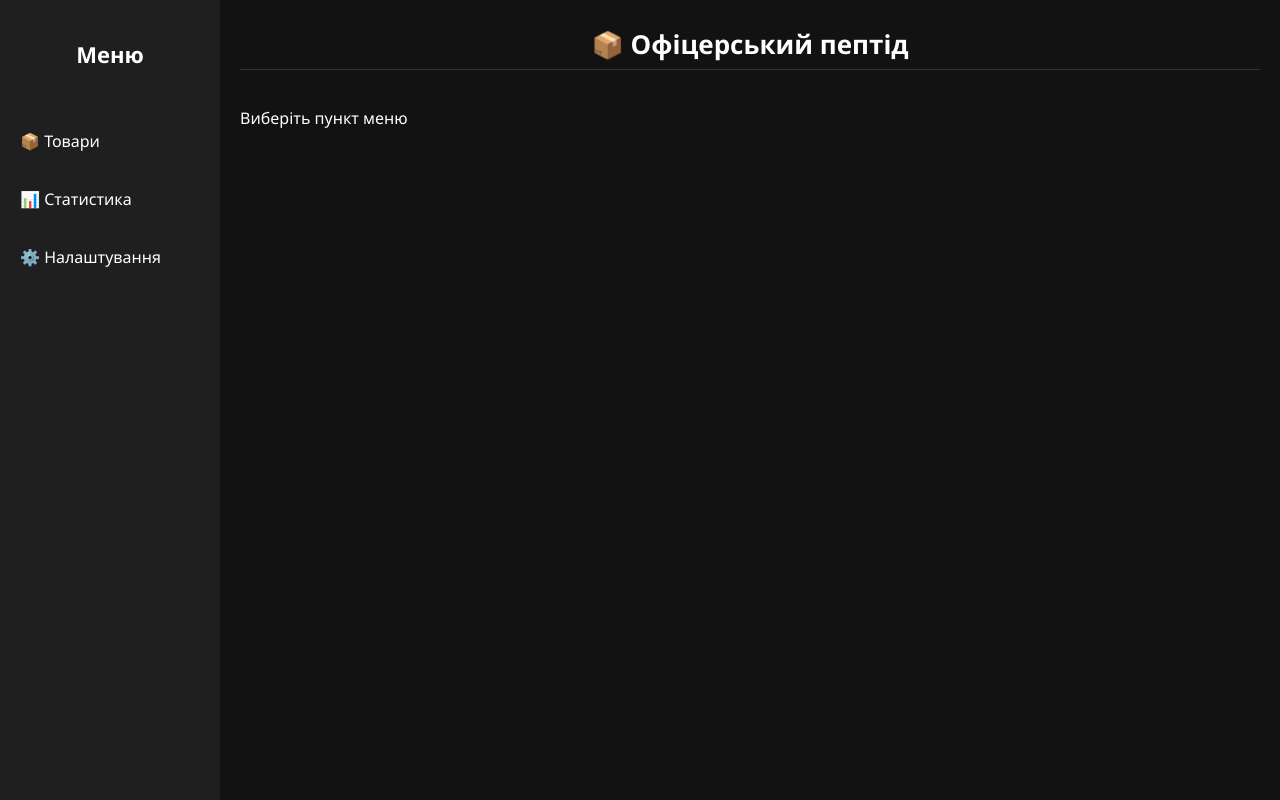
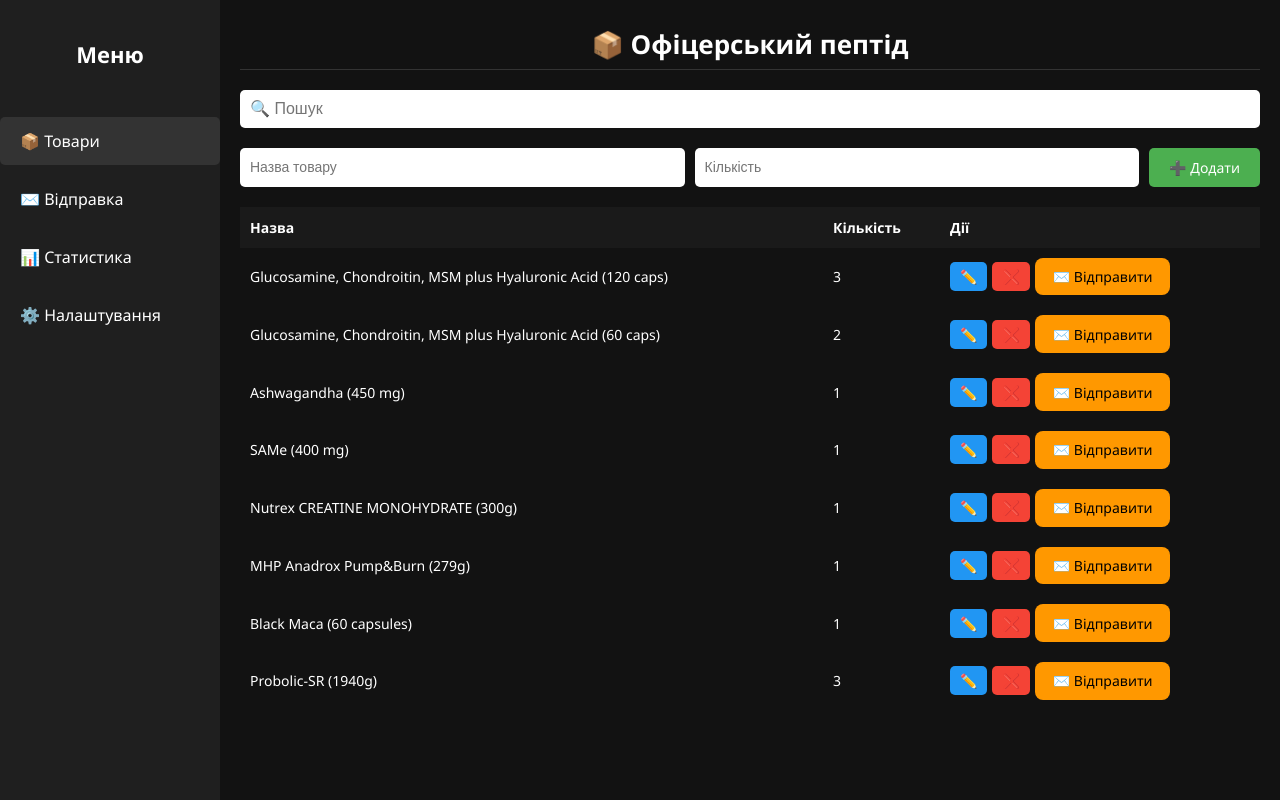
Before and after one commit to Rezzyyq/sportpit-app, a React (Vite) app: page / in a window 1280 px wide. Built offline with nearby package versions, Linux system fonts and the light colour scheme.

Commit message:
Оновлення 1.5 (Оновлення сайту)

```diff
--- a/src/App.css
+++ b/src/App.css
@@ -1,16 +1,35 @@
+/* Теми */
+:root[data-theme='dark'] {
+  --bg-color: #121212;
+  --text-color: #fff;
+  --sidebar-bg: #1f1f1f;
+  --header-border: #333;
+  --table-even: #1f1f1f;
+  --table-odd: #2a2a2a;
+  --button-send: #ff9800;
+}
+
+:root[data-theme='light'] {
+  --bg-color: #f4f4f4;
+  --text-color: #000;
+  --sidebar-bg: #e0e0e0;
+  --header-border: #ccc;
+  --table-even: #fff;
+  --table-odd: #f0f0f0;
+  --button-send: #ff9800;
+}
+
 /* Основні стилі */
 html, body, #root {
   height: 100%;
   margin: 0;
   font-family: 'Segoe UI', sans-serif;
-  background: #121212;
-  color: #fff;
+  background: var(--bg-color);
+  color: var(--text-color);
   box-sizing: border-box;
 }
 
-*, *::before, *::after {
-  box-sizing: inherit;
-}
+*, *::before, *::after { box-sizing: inherit; }
 
 /* Контейнер додатку */
 .app {
@@ -22,7 +41,7 @@
 /* Sidebar */
 .sidebar {
   width: 220px;
-  background: #1f1f1f;
+  background: var(--sidebar-bg);
   display: flex;
   flex-direction: column;
   align-items: center;
@@ -31,17 +50,8 @@
   flex-shrink: 0;
 }
 
-.sidebar h2 {
-  margin-bottom: 30px;
-  font-size: 22px;
-}
-
-.sidebar ul {
-  list-style: none;
-  padding: 0;
-  width: 100%;
-}
-
+.sidebar h2 { margin-bottom: 30px; font-size: 22px; }
+.sidebar ul { list-style: none; padding: 0; width: 100%; }
 .sidebar ul li {
   padding: 12px 20px;
   margin-bottom: 10px;
@@ -50,132 +60,43 @@
   text-align: left;
   transition: 0.2s;
 }
-
-.sidebar ul li:hover,
-.sidebar ul li.active {
-  background: #333;
-}
+.sidebar ul li:hover, .sidebar ul li.active { background: #333; }
 
 /* Main content */
-.main {
-  flex: 1;
-  display: flex;
-  flex-direction: column;
-  padding: 20px;
-  overflow-y: auto;
-  min-width: 0;
-}
-
-/* Контейнер контенту */
-.content {
-  max-width: 1200px;
-  width: 100%;
-  margin: 0 auto;
-}
+.main { flex: 1; display: flex; flex-direction: column; padding: 20px; overflow-y: auto; min-width: 0; }
+.content { max-width: 1200px; width: 100%; margin: 0 auto; }
 
 /* Header */
-.header {
-  padding: 10px 0;
-  margin-bottom: 20px;
-  border-bottom: 1px solid #333;
-  display: flex;
-  justify-content: center;
-  align-items: center;
-}
-
-.header h1 {
-  margin: 0;
-  font-size: 26px;
-}
+.header { padding: 10px 0; margin-bottom: 20px; border-bottom: 1px solid var(--header-border); display: flex; justify-content: center; align-items: center; }
+.header h1 { margin: 0; font-size: 26px; }
 
 /* Статистика */
-.stats {
-  display: flex;
-  gap: 40px;
-  margin-bottom: 20px;
-  font-size: 18px;
-}
+.stats { display: flex; gap: 40px; margin-bottom: 20px; font-size: 18px; }
 
 /* Пошук */
-.search-input {
-  width: 100%;
-  padding: 10px;
-  margin-bottom: 20px;
-  border-radius: 5px;
-  border: none;
-  font-size: 16px;
-}
+.search-input { width: 100%; padding: 10px; margin-bottom: 20px; border-radius: 5px; border: none; font-size: 16px; }
 
 /* Форма додавання/редагування */
-.form {
-  display: flex;
-  gap: 10px;
-  flex-wrap: wrap;
-  margin-bottom: 20px;
-}
-
-.form input {
-  padding: 10px;
-  border-radius: 5px;
-  border: none;
-  font-size: 14px;
-  flex: 1 1 200px;
-}
-
-.form button {
-  padding: 10px 20px;
-  border-radius: 5px;
-  border: none;
-  background: #4caf50;
-  color: #fff;
-  cursor: pointer;
-  font-size: 14px;
-}
+.form { display: flex; gap: 10px; flex-wrap: wrap; margin-bottom: 20px; }
+.form input { padding: 10px; border-radius: 5px; border: none; font-size: 14px; flex: 1 1 200px; }
+.form button { padding: 10px 20px; border-radius: 5px; border: none; background: #4caf50; color: #fff; cursor: pointer; font-size: 14px; }
 
 /* Таблиця */
-.table-container {
-  overflow-y: auto;
-  max-height: calc(100vh - 300px);
-}
-
-table {
-  width: 100%;
-  border-collapse: collapse;
-  font-size: 14px;
-}
-
-table th, table td {
-  padding: 10px;
-  text-align: left;
-}
-
-table thead {
-  background: #1a1a1a;
-}
-
-table tbody tr.even { background: #1f1f1f; }
-table tbody tr.odd { background: #2a2a2a; }
+.table-container { overflow-y: auto; max-height: calc(100vh - 300px); }
+table { width: 100%; border-collapse: collapse; font-size: 14px; }
+table th, table td { padding: 10px; text-align: left; }
+table thead { background: #1a1a1a; }
+table tbody tr.even { background: var(--table-even); }
+table tbody tr.odd { background: var(--table-odd); }
 
 /* Кнопки в таблиці */
-.edit-btn, .delete-btn {
-  padding: 5px 10px;
-  border-radius: 5px;
-  border: none;
-  color: #fff;
-  cursor: pointer;
-  margin-right: 5px;
-}
-
+.edit-btn, .delete-btn { padding: 5px 10px; border-radius: 5px; border: none; color: #fff; cursor: pointer; margin-right: 5px; }
 .edit-btn { background: #2196f3; }
 .delete-btn { background: #f44336; }
+.send-btn { background: var(--button-send); }
 
 /* Повідомлення про відсутність даних */
-.no-data {
-  text-align: center;
-  margin-top: 20px;
-  font-size: 16px;
-  color: #aaa;
-}
+.no-data { text-align: center; margin-top: 20px; font-size: 16px; color: #aaa; }
 
 /* Адаптивність для мобільних */
 @media (max-width: 768px) {
--- a/src/App.jsx
+++ b/src/App.jsx
@@ -51,24 +51,10 @@
     <div className="sidebar">
       <h2>Меню</h2>
       <ul>
-        <li
-          className={activeView === "products" ? "active" : ""}
-          onClick={() => onSelect("products")}
-        >
-          📦 Товари
-        </li>
-        <li
-          className={activeView === "stats" ? "active" : ""}
-          onClick={() => onSelect("stats")}
-        >
-          📊 Статистика
-        </li>
-        <li
-          className={activeView === "settings" ? "active" : ""}
-          onClick={() => onSelect("settings")}
-        >
-          ⚙️ Налаштування
-        </li>
+        <li className={activeView === "products" ? "active" : ""} onClick={() => onSelect("products")}>📦 Товари</li>
+        <li className={activeView === "shipment" ? "active" : ""} onClick={() => onSelect("shipment")}>✉️ Відправка</li>
+        <li className={activeView === "stats" ? "active" : ""} onClick={() => onSelect("stats")}>📊 Статистика</li>
+        <li className={activeView === "settings" ? "active" : ""} onClick={() => onSelect("settings")}>⚙️ Налаштування</li>
       </ul>
     </div>
   );
@@ -82,15 +68,14 @@
   );
 }
 
-function Content({ view }) {
+function Content({ view, theme, toggleTheme }) {
   const [products, setProducts] = useState(() => {
-    const saved = localStorage.getItem("products");
-    return saved ? JSON.parse(saved) : initialProducts;
+    return JSON.parse(localStorage.getItem("products")) || initialProducts;
   });
-
   const [form, setForm] = useState({ name: "", quantity: "", customer: "", date: "" });
   const [editIndex, setEditIndex] = useState(null);
   const [search, setSearch] = useState("");
+  const [shipmentList, setShipmentList] = useState([]);
 
   useEffect(() => {
     localStorage.setItem("products", JSON.stringify(products));
@@ -100,13 +85,7 @@
 
   const handleAddOrEdit = (e) => {
     e.preventDefault();
-    if (!form.name || !form.quantity || !form.customer || !form.date) return;
-
-    if (Number(form.quantity) <= 0) {
-      alert("❌ Кількість має бути більше нуля!");
-      return;
-    }
-
+    if (!form.name || !form.quantity) return;
     if (editIndex !== null) {
       const updated = [...products];
       updated[editIndex] = form;
@@ -128,36 +107,30 @@
 
   const handleEdit = (i) => setForm(products[i]) || setEditIndex(i);
 
-  const filteredProducts = products.filter(
-    (p) =>
-      p.name.toLowerCase().includes(search.toLowerCase()) ||
-      p.customer.toLowerCase().includes(search.toLowerCase())
+  const handleSend = (i) => {
+    const prod = products[i];
+    const name = prompt("Кому відправлено?", prod.customer || "");
+    const date = prompt("Введіть дату відправки (YYYY-MM-DD)", prod.date || "");
+    if (name && date) {
+      const updated = [...products];
+      updated[i] = { ...prod, customer: name, date };
+      setProducts(updated);
+      setShipmentList([...shipmentList, { ...prod, customer: name, date }]);
+    }
+  };
+
+  const filteredProducts = products.filter(p =>
+    p.name.toLowerCase().includes(search.toLowerCase())
   );
 
-  const totalQuantity = products.reduce((acc, p) => acc + Number(p.quantity), 0);
-
-  // статистика по клієнтах
-  const customerStats = products.reduce((acc, p) => {
-    if (!p.customer) return acc;
-    acc[p.customer] = (acc[p.customer] || 0) + Number(p.quantity);
-    return acc;
-  }, {});
-
   if (view === "stats") {
+    const totalQuantity = products.reduce((acc, p) => acc + Number(p.quantity), 0);
     return (
       <div className="content">
         <div className="stats">
           <div>📦 Всього товарів: {products.length}</div>
           <div>📊 Загальна кількість: {totalQuantity}</div>
         </div>
-        <h3>👥 Відвантаження по клієнтах:</h3>
-        <ul>
-          {Object.entries(customerStats).map(([client, qty]) => (
-            <li key={client}>
-              {client}: {qty}
-            </li>
-          ))}
-        </ul>
       </div>
     );
   }
@@ -166,11 +139,46 @@
     return (
       <div className="content">
         <h2>⚙️ Налаштування сайту</h2>
-        <p>Тут можна додати налаштування.</p>
+        <button onClick={toggleTheme}>
+          {theme === "dark" ? "Світла тема" : "Темна тема"}
+        </button>
       </div>
     );
   }
 
+  if (view === "shipment") {
+    return (
+      <div className="content">
+        <h2>✉️ Відправка товарів</h2>
+        {shipmentList.length === 0 ? (
+          <p className="no-data">Немає відправлених товарів</p>
+        ) : (
+          <table>
+            <thead>
+              <tr>
+                <th>Назва</th>
+                <th>Кількість</th>
+                <th>Кому</th>
+                <th>Дата</th>
+              </tr>
+            </thead>
+            <tbody>
+              {shipmentList.map((p, i) => (
+                <tr key={i}>
+                  <td>{p.name}</td>
+                  <td>{p.quantity}</td>
+                  <td>{p.customer}</td>
+                  <td>{p.date}</td>
+                </tr>
+              ))}
+            </tbody>
+          </table>
+        )}
+      </div>
+    );
+  }
+
+  // Default: products view
   return (
     <div className="content">
       <input
@@ -183,10 +191,9 @@
       <form onSubmit={handleAddOrEdit} className="form">
         <input type="text" name="name" placeholder="Назва товару" value={form.name} onChange={handleChange} required />
         <input type="number" name="quantity" placeholder="Кількість" value={form.quantity} onChange={handleChange} required />
-        <input type="text" name="customer" placeholder="Кому відправлено" value={form.customer} onChange={handleChange} required />
-        <input type="date" name="date" value={form.date} onChange={handleChange} required />
         <button type="submit">{editIndex !== null ? "✏️ Зберегти" : "➕ Додати"}</button>
       </form>
+
       <div className="table-container">
         {filteredProducts.length === 0 ? (
           <p className="no-data">Немає даних</p>
@@ -196,21 +203,18 @@
               <tr>
                 <th>Назва</th>
                 <th>Кількість</th>
-                <th>Кому</th>
-                <th>Дата</th>
                 <th>Дії</th>
               </tr>
             </thead>
             <tbody>
               {filteredProducts.map((p, i) => (
-                <tr key={i} className={i % 2 === 0 ? "even" : "odd"}>
+                <tr key={i}>
                   <td>{p.name}</td>
                   <td>{p.quantity}</td>
-                  <td>{p.customer}</td>
-                  <td>{p.date}</td>
                   <td>
                     <button onClick={() => handleEdit(i)} className="edit-btn">✏️</button>
                     <button onClick={() => handleDelete(i)} className="delete-btn">❌</button>
+                    <button onClick={() => handleSend(i)} className="send-btn">✉️ Відправити</button>
                   </td>
                 </tr>
               ))}
@@ -223,13 +227,22 @@
 }
 
 function App() {
-  const [view, setView] = useState(null); // Спочатку нічого не показуємо
+  const [view, setView] = useState("products");
+  const [theme, setTheme] = useState(() => localStorage.getItem("theme") || "dark");
+
+  useEffect(() => {
+    localStorage.setItem("theme", theme);
+    document.documentElement.setAttribute("data-theme", theme);
+  }, [theme]);
+
+  const toggleTheme = () => setTheme(prev => (prev === "dark" ? "light" : "dark"));
+
   return (
     <div className="app">
       <Sidebar onSelect={setView} activeView={view} />
       <div className="main">
         <Header />
-        {view ? <Content view={view} /> : <div className="content"><p>Виберіть пункт меню</p></div>}
+        <Content view={view} theme={theme} toggleTheme={toggleTheme} />
       </div>
     </div>
   );
```
